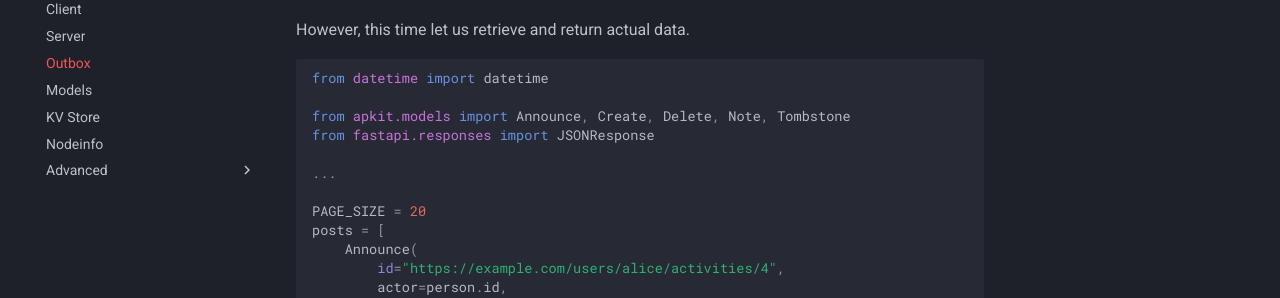
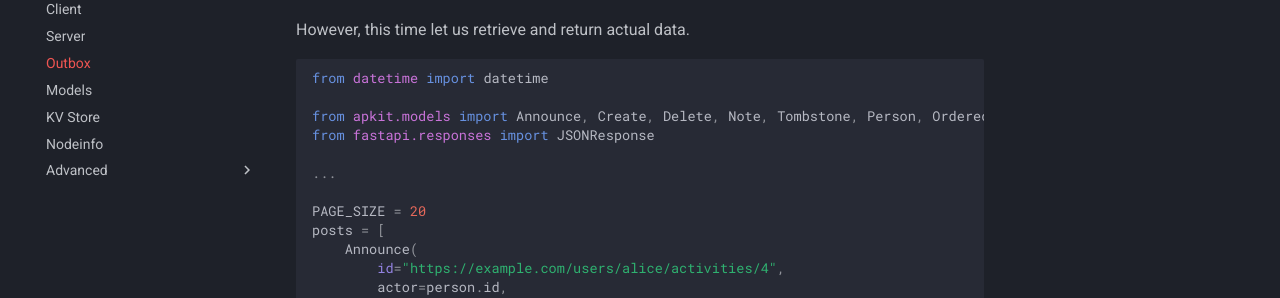
Before and after one commit to fedi-libs/apkit, an MkDocs documentation site: the page built from docs/guides/outbox.md, in a window 1280 px wide and 900 px high, scrolled down 966 px. Shown: the part 153-451 px from the top of the window. Built offline with MkDocs 1.6.1 and Material for MkDocs 9.7.7, drawn with Linux system fonts in a browser that asks for light colours; comment, search, counter and statistics services are not loaded.

Commit message:
docs: add missing imports
Co-authored-by: gemini-code-assist[bot] <176961590+gemini-code-assist[bot]@users.noreply.github.com>

````diff
--- a/docs/guides/outbox.md
+++ b/docs/guides/outbox.md
@@ -45,7 +45,7 @@ However, this time let us retrieve and return actual data.
 ```python
 from datetime import datetime
 
-from apkit.models import Announce, Create, Delete, Note, Tombstone
+from apkit.models import Announce, Create, Delete, Note, Tombstone, Person, OrderedCollection, OrderedCollectionPage
 from fastapi.responses import JSONResponse
 
 ...
````
